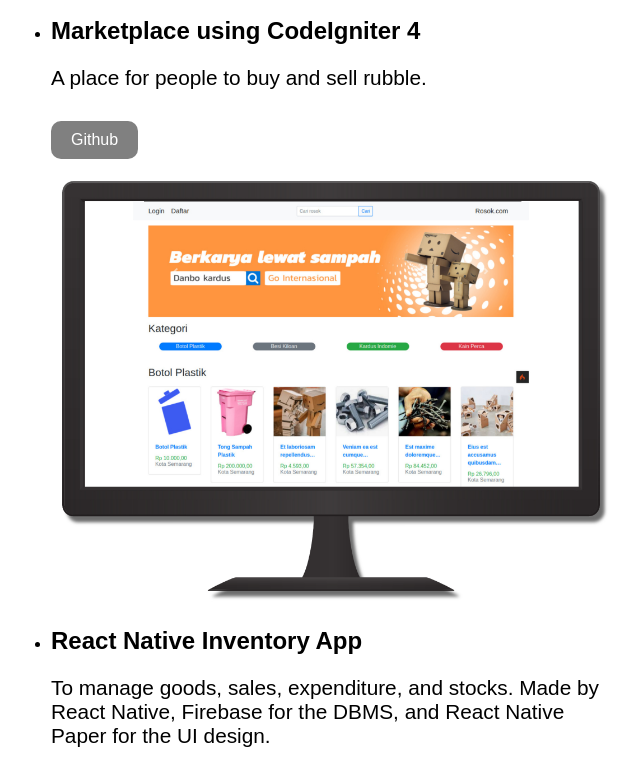
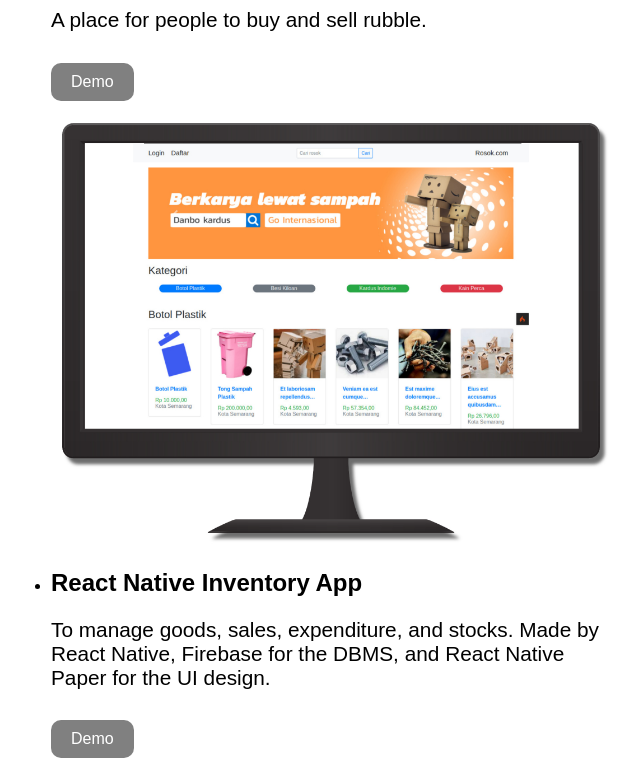
Before and after one commit to anggakswr/old-portfolio, a plain HTML site: page index.html in a window 1280 px wide. Shown: the part 2200-2965 px from the top of the page, without its empty margins (329-969 px from the left). Drawn offline with Linux system fonts and the light colour scheme.

Commit message:
menambah link demo utk setiap project

```diff
--- a/index.html
+++ b/index.html
@@ -53,8 +53,7 @@
             Built with CodeIgniter 3. For student registration, fill out courses
             schedule, and managing grades.
           </p>
-          <a href="https://github.com/anggakswr/iasolv2">Github</a>
-          <a href="http://jasaholic.xyz/iasolv2/">Demo</a>
+          <a href="https://www.instagram.com/p/CAX3tW-n_ua/">Demo</a>
           <img
             src="./img/projects/iasolv2.jpg"
             alt="sistem-informasi-akademik"
@@ -66,13 +65,12 @@
             Calculate the total of all orders and input orders into the database
             as a monthly recap.
           </p>
-          <a href="https://github.com/anggakswr/warungku/">Github</a>
           <img src="./img/projects/warungku.jpg" alt="aplikasi-warung" />
         </li>
         <li>
           <h2>Marketplace using CodeIgniter 4</h2>
           <p>A place for people to buy and sell rubble.</p>
-          <a href="https://github.com/anggakswr/rosok">Github</a>
+          <a href="https://www.instagram.com/p/CDJS4PMHGse/">Demo</a>
           <img src="./img/projects/rosok.jpg" alt="marketplace-sederhana" />
         </li>
         <li>
@@ -82,7 +80,7 @@
             Native, Firebase for the DBMS, and React Native Paper for the UI
             design.
           </p>
-          <a href="https://github.com/anggakswr/rosok">Github</a>
+          <a href="https://www.instagram.com/p/CGwTqy3H4LS/">Demo</a>
           <img
             src="./img/projects/inventoryq.jpg"
             alt="aplikasi-android-inventory"
```
